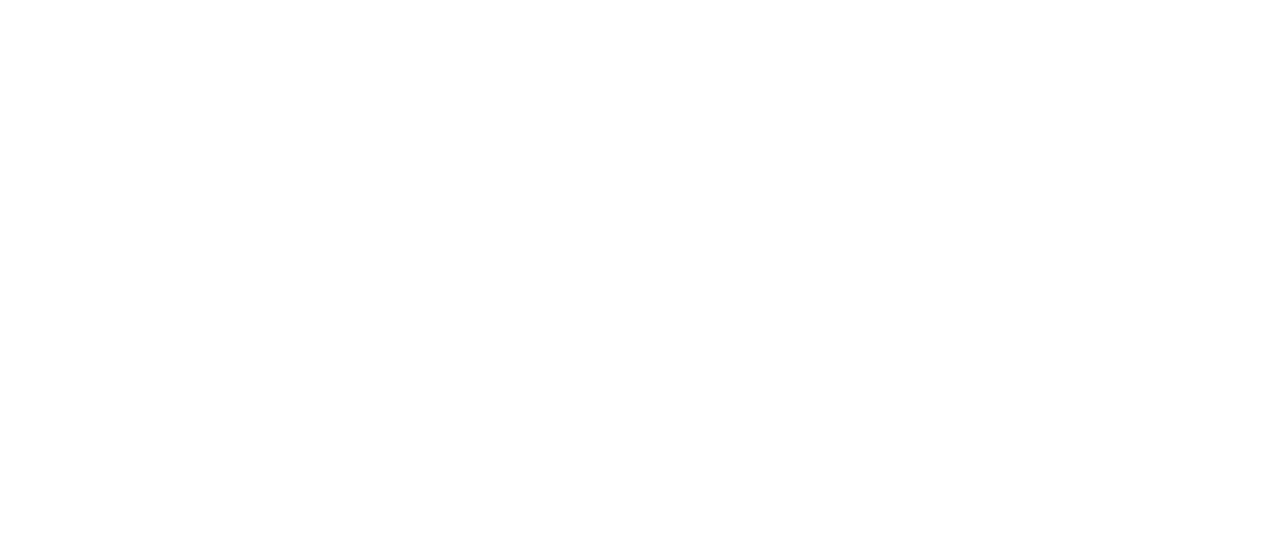
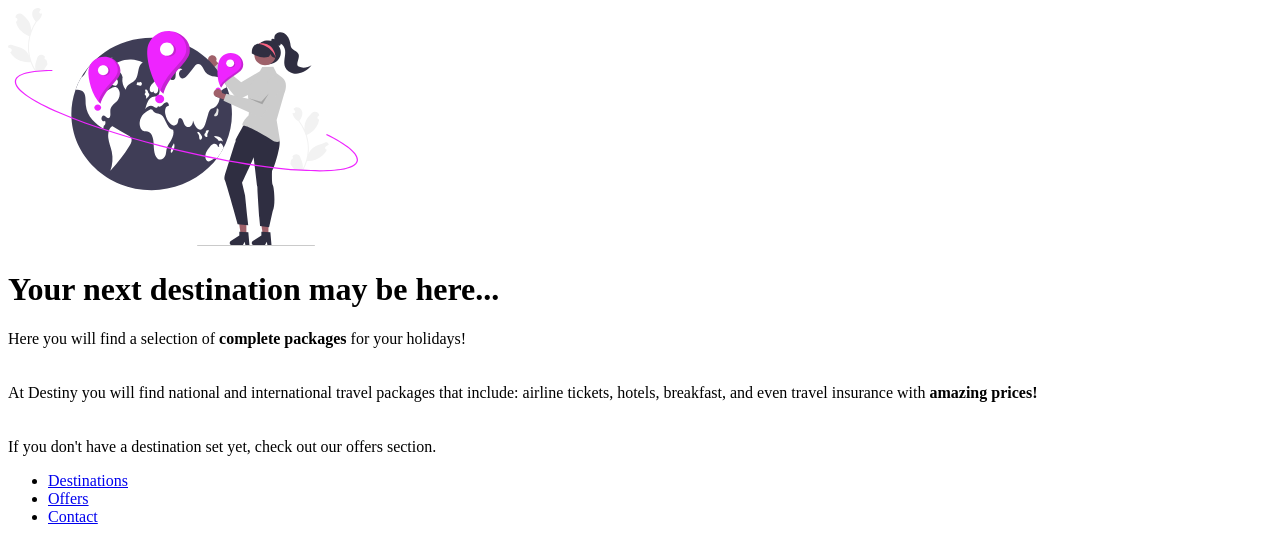
Before and after one commit to tarcisioMateus/Destiny-LP, a plain HTML site: page index.html in a window 1280 px wide. Drawn offline with Linux system fonts and the light colour scheme.

Commit message:
inserted the HTML <body> content

```diff
--- a/index.html
+++ b/index.html
@@ -13,6 +13,27 @@
     <link href="https://fonts.googleapis.com/css2?family=Dosis:wght@400;700&family=Open+Sans:wght@400;700&display=swap" rel="stylesheet">
 </head>
 <body>
+    <main>
+        <img src="images/img.svg"
+        alt="a drawing of a woman selecting on the map where she'd like to travel">
 
+        <h1>Your next <span>destination</span> may be here...</h1>
+
+        <p>
+            Here you will find a selection of <strong>complete packages</strong> for your holidays!
+            <br/><br/><br/>
+            At Destiny you will find national and international travel packages that include: airline tickets, hotels, breakfast, and even travel insurance with <strong>amazing prices!</strong>
+            <br/><br/><br/>
+            If you don't have a destination set yet, check out our offers section.
+        </p>
+    </main>
+
+    <nav>
+        <ul>
+            <li> <a href="#" target="_blank">Destinations</a> </li>
+            <li> <a href="#" target="_blank">Offers</a> </li>
+            <li> <a href="#" target="_blank">Contact</a> </li>
+        </ul>
+    </nav>
 </body>
 </html>
```
